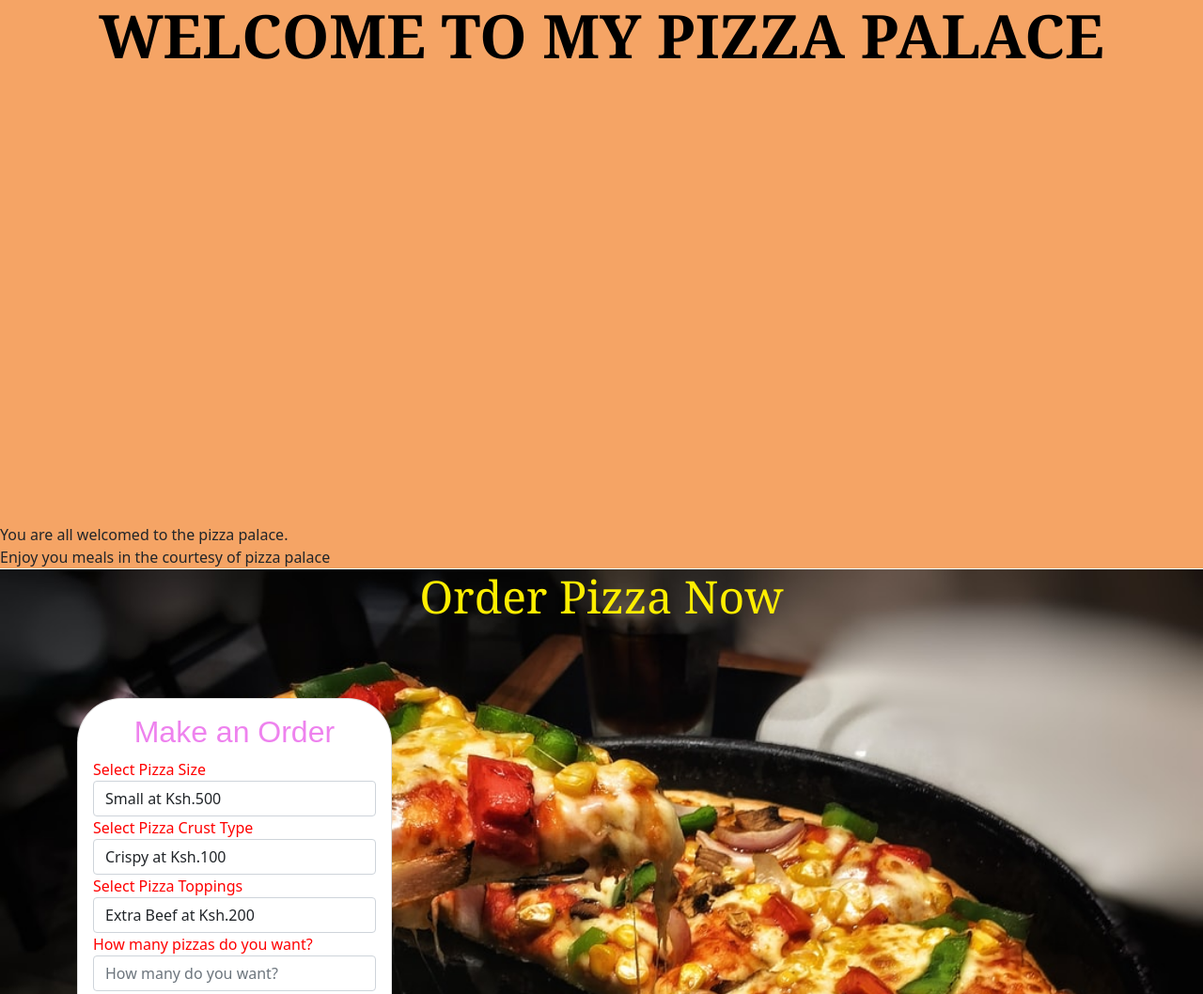
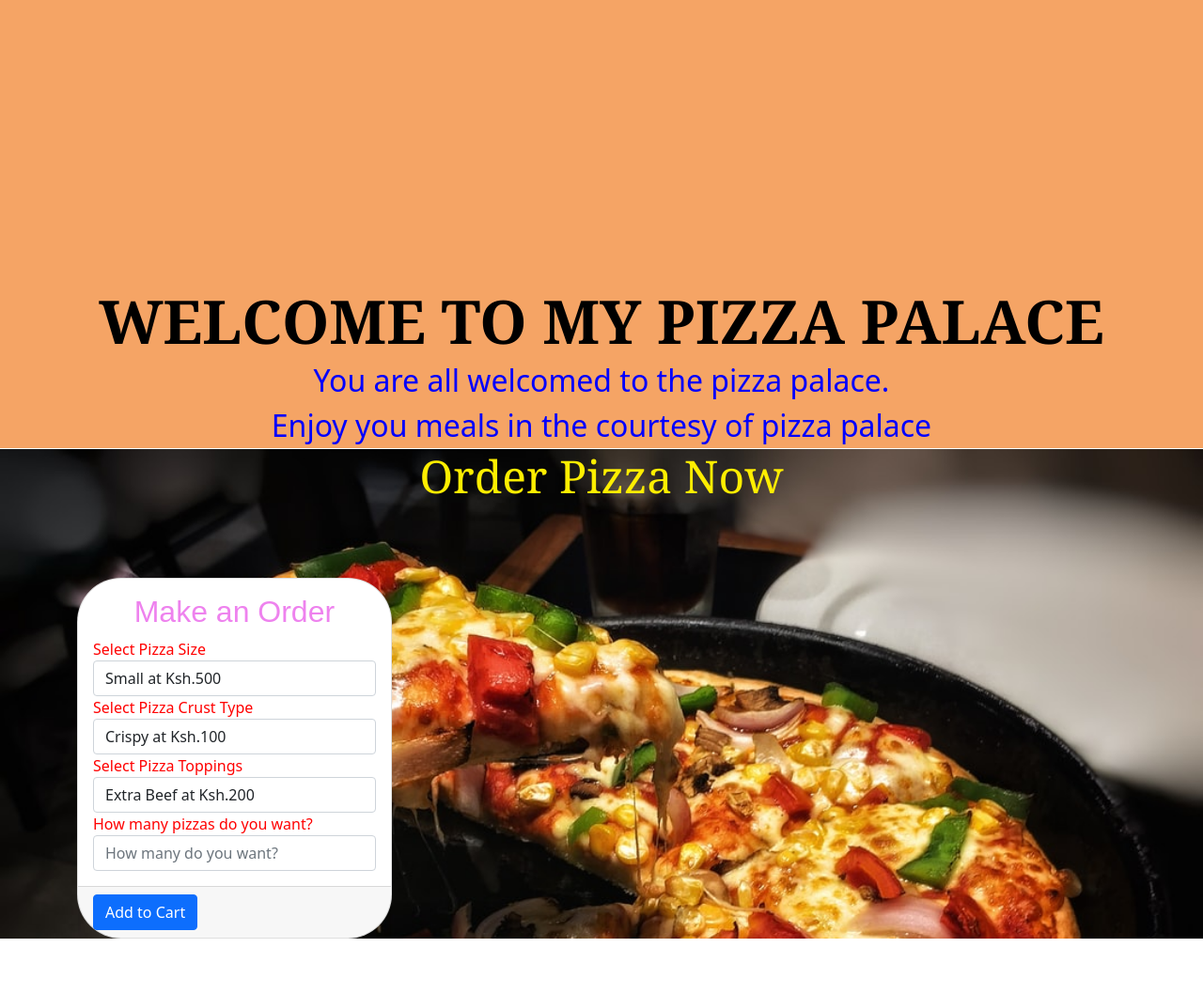
Before and after one commit to ivyrhoda/Pizza-Project, a plain HTML site: page index.html in a window 1280 px wide. Shown: the top 1058 px of the page at 94% size. After the commit the page ends 1014 px from the top, so only its background shows below. Drawn offline with nearby package versions, Linux system fonts and the light colour scheme.

Commit message:
style the sections

```diff
--- a/style.css
+++ b/style.css
@@ -6,6 +6,15 @@
     margin-bottom: 30rem;
     /* margin-top: 10rem; */
     font-weight: bolder;
+    padding-top: 19rem;
+    padding-bottom: -55rem;
+}
+.home p {
+    font-size: 2rem;
+    color: blue;
+    text-align: center;
+    margin-top: -30rem;
+
 }
 .home {
     background-color: #f5a465;
```
Also changed, not shown: hmmm.jpg (added).
